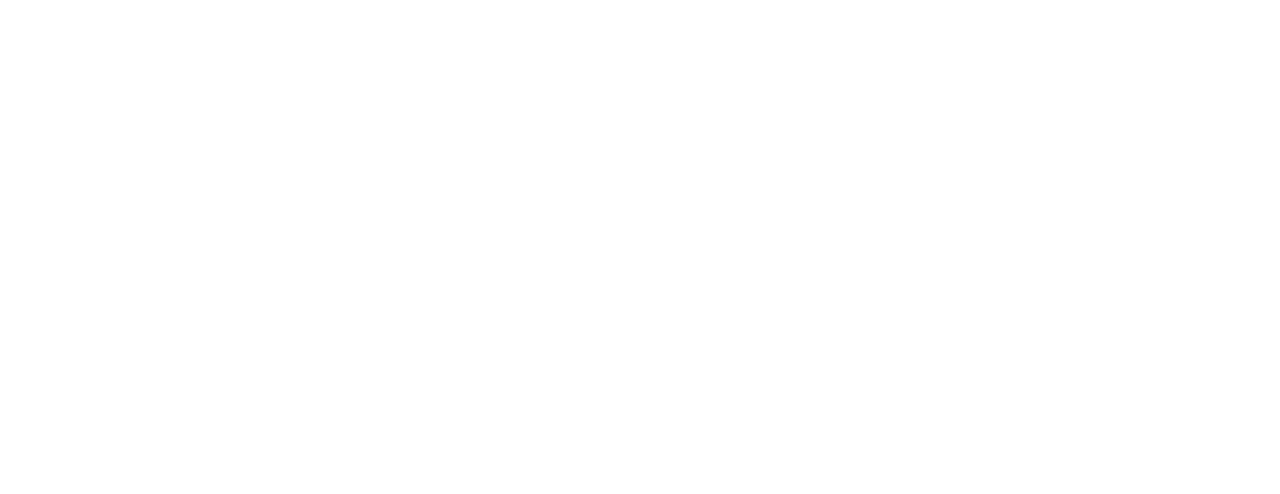
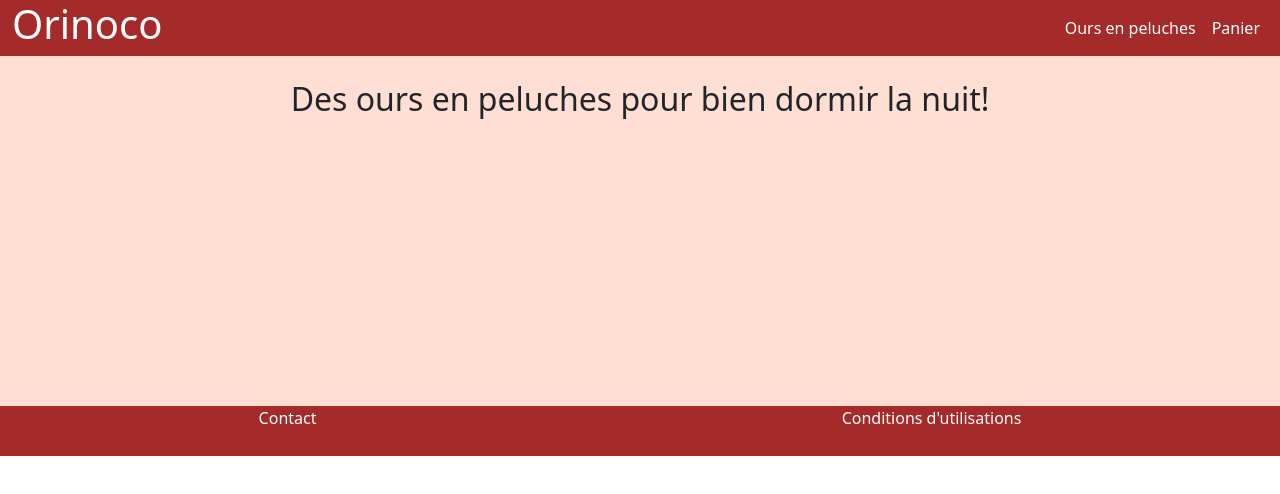
Before and after one commit to CamilleBC/CamilleBianco_5_11082021, a website: page front-end/index.html in a window 1280 px wide. Drawn offline with Linux system fonts and the light colour scheme.

Commit message:
Base HTML et bootstrap de l'index

```diff
--- a/front-end/Sass/variable_overrides.scss
+++ b/front-end/Sass/variable_overrides.scss
@@ -0,0 +1,22 @@
+:root {
+    --bs-warning-rgb : 165, 42, 42 !important;
+}
+
+
+.navbar-expand {
+    justify-content: flex-end !important;
+}
+
+.bg {
+    height: 350px !important;
+    background-color: rgb(255,223,211) !important;
+    &-footer {
+        height: 50px;
+        background-color: rgb(165, 42, 42);
+    }
+}
+
+a {
+    color: white !important;
+    text-decoration: none !important;
+}
--- a/front-end/index.html
+++ b/front-end/index.html
@@ -4,10 +4,39 @@
     <meta charset="UTF-8">
     <meta http-equiv="X-UA-Compatible" content="IE=edge">
     <meta name="viewport" content="width=device-width, initial-scale=1.0">
+
     <link rel="stylesheet" href="./pageCssOrinoco.css">
     <title>Orinoco</title>
 </head>
 <body>
+    <div class="container-fluid">
+       <header class="row bg-warning">
+        <h1 class="col text-white">Orinoco</h1>
+           <nav class="col navbar navbar-expand navbar-dark">
+                <ul class="navbar-nav">
+                    <li class="nav-item active">
+                      <a class="nav-link" href="index.html">Ours en peluches</a>
+                    </li>
+                    <li class="nav-item">
+                        <a class="nav-link" href="Pages/panier.html">Panier</a>
+                    </li>
+                </ul>
+           </nav>
+       </header>
+    </div>
+
+    <div class="bg">
+           <h2 class="text-center p-4 ">Des ours en peluches pour bien dormir la nuit! </h2>
+    </div>
+
+    <footer class="row bg-footer">
+        <ul class="list-inline text-center d-flex justify-content-around">
+            <li class="list-inline-item"><a href="#">Contact</a></li>
+            <li class="list-inline-item"><a href="#">Conditions d'utilisations</a></li>
+
+        </ul>
+    </footer>
+
 
 </body>
 </html>
```
Also changed, not shown: front-end/pageCssOrinoco.css, 1 other file.
